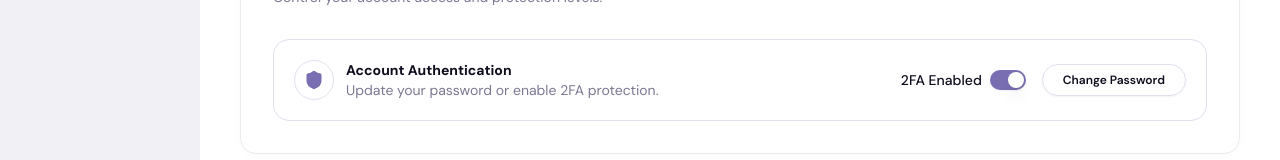
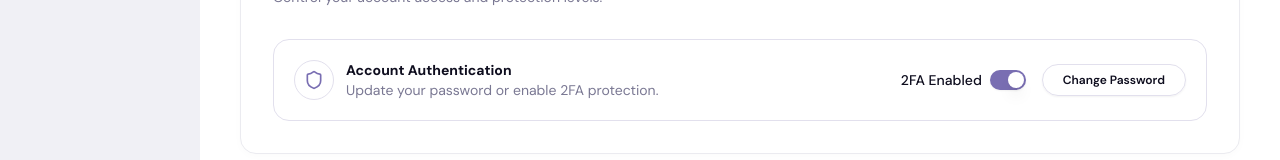
Before and after one commit to Moongrow-Technologies/Retailer-Portal, a React (Vite) app: page /settings in a window 1280 px wide. Shown: the part 1346-1506 px from the top of the page. Built offline with nearby package versions, Linux system fonts and the light colour scheme; no server answers.

Commit message:
File changes

```diff
--- a/src/pages/Settings.jsx
+++ b/src/pages/Settings.jsx
@@ -196,7 +196,7 @@ export default function Settings() {
           <div className="flex items-center justify-between p-5 border border-[#E2E0ED] rounded-2xl">
             <div className="flex items-center gap-3">
               <div className="w-10 h-10 rounded-full border border-[#E2E0ED] flex items-center justify-center">
-                <Shield className="w-5 h-5 fill-[#796EB2] text-[#796EB2]" />
+                <Shield className="w-5 h-5 text-[#796EB2]" />
               </div>
               <div>
                 <p className="text-sm font-bold text-[#0E0D1E]">Account Authentication</p>
```
